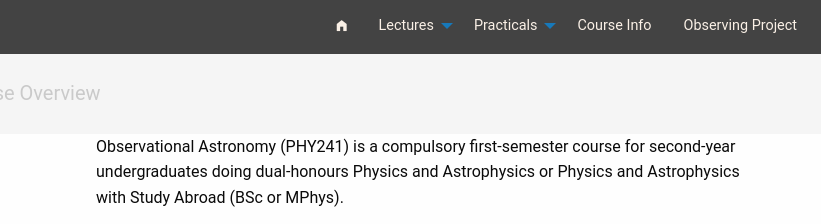
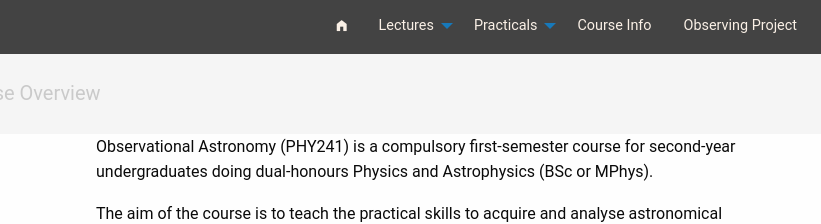
Before and after one commit to Sheffield-MPS/PHY241, an Eleventy site: page src/index.html in a window 1280 px wide. Shown: the top 224 px of the page, 459-1280 px from the left. Built offline with nearby package versions, Linux system fonts and the light colour scheme; Eleventy itself is replaced by a stand-in of ours; files that its build step writes are made by us from their sources; what html-prettify would draw is missing.

Commit message:
remove study abroad references

```diff
--- a/src/index.html
+++ b/src/index.html
@@ -11,7 +11,7 @@ layout: 'layouts/home.html'
     </div>
     <div class="cell small-12 medium-7">
       <p>Observational Astronomy (PHY241) is a compulsory first-semester course for second-year undergraduates doing
-        dual-honours Physics and Astrophysics or Physics and Astrophysics with Study Abroad (BSc or MPhys).</p>
+        dual-honours Physics and Astrophysics (BSc or MPhys).</p>
 
       <p>The aim of the course is to teach the practical skills to acquire and analyse astronomical imaging data.
         Assessment is via exam (60%), observing project (20%) and programming homeworks (20%).</p>
```
